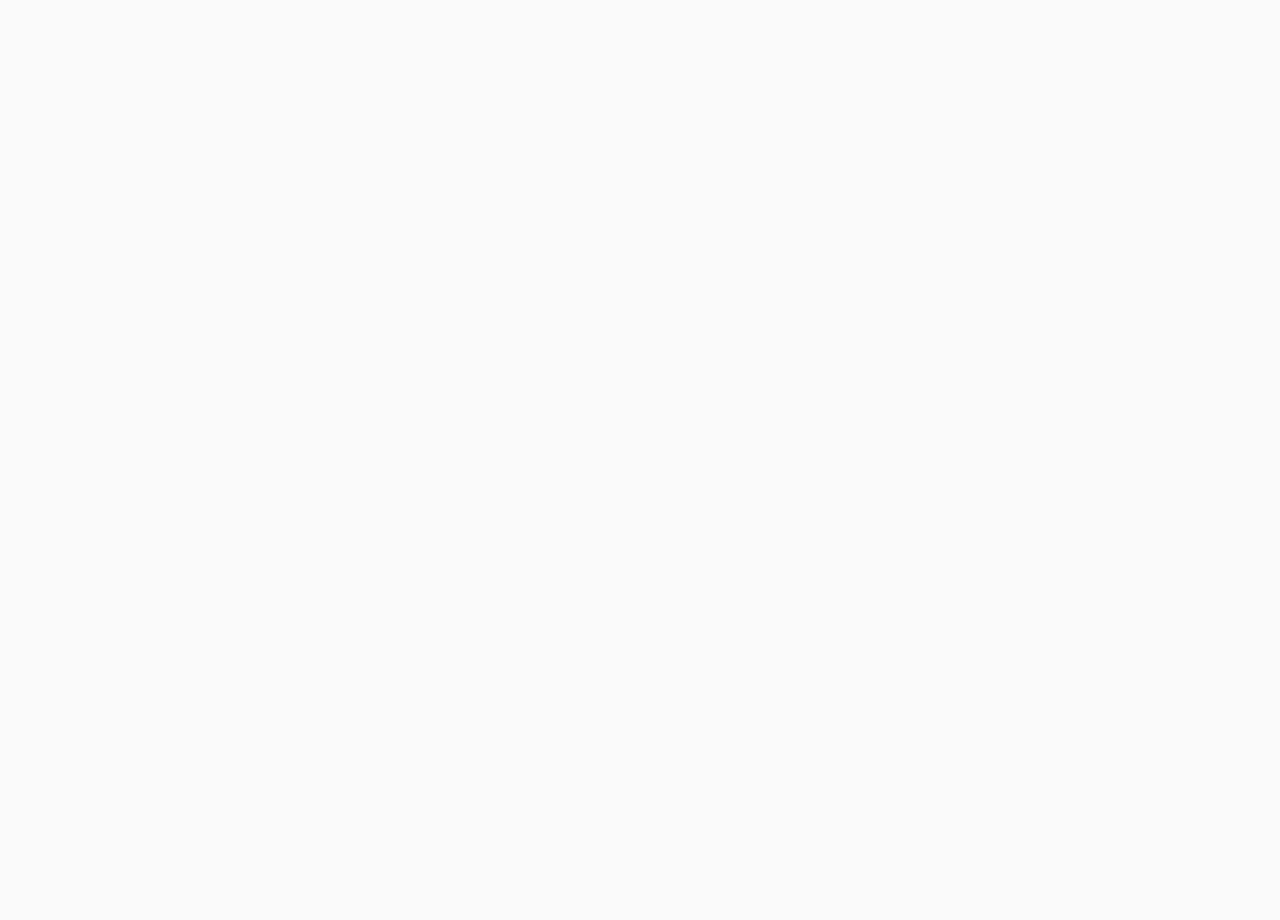
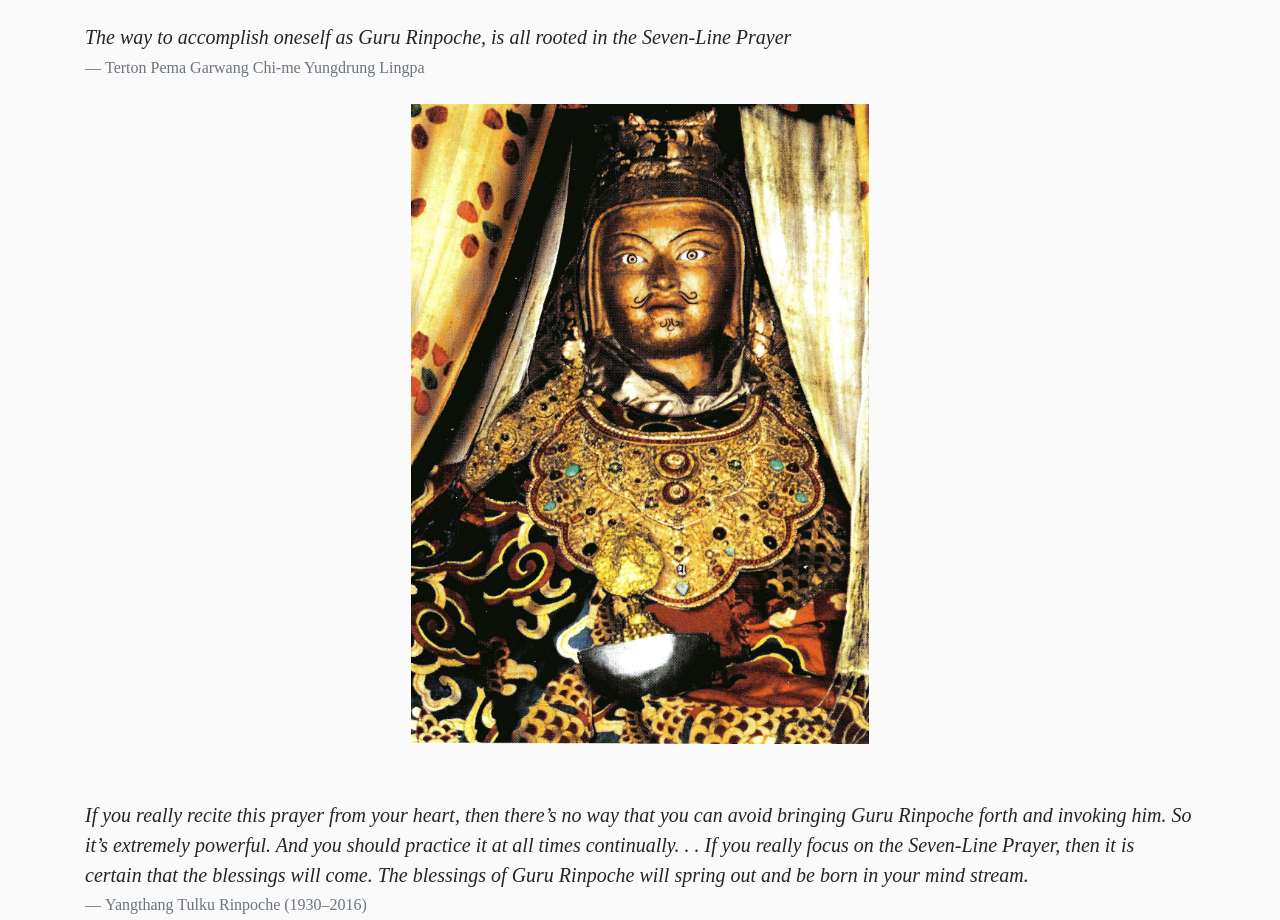
Before and after one commit to christianflorez/seven-line, a React (Create React App) app: page / in a window 1280 px wide. Shown: the part 2712-3632 px from the top of the page. Before the commit the page ends 2774 px from the top, so only its background shows below. Built offline with nearby package versions, Linux system fonts and the light colour scheme; a web font is replaced by a local one.

Commit message:
add missing content

```diff
--- a/src/screens/Home.js
+++ b/src/screens/Home.js
@@ -107,6 +107,24 @@ function Home() {
         <S.CenterContainer>
           <img src="/images/prayer.jpg" alt="Seven Line Prayer" />
         </S.CenterContainer>
+        <Quote author="Terton Pema Garwang Chi-me Yungdrung Lingpa">
+          The way to accomplish oneself as Guru Rinpoche, is all rooted in the
+          Seven-Line Prayer
+        </Quote>
+        <S.CenterContainer>
+          <S.Thangka
+            src="/images/looks_like_me.jpg"
+            alt="Looks Like Me Guru Rinpoche Statue"
+          />
+        </S.CenterContainer>
+        <Quote author="Yangthang Tulku Rinpoche (1930–2016)">
+          If you really recite this prayer from your heart, then there’s no way
+          that you can avoid bringing Guru Rinpoche forth and invoking him. So
+          it’s extremely powerful. And you should practice it at all times
+          continually. . . If you really focus on the Seven-Line Prayer, then it
+          is certain that the blessings will come. The blessings of Guru
+          Rinpoche will spring out and be born in your mind stream.
+        </Quote>
       </Container>
     </>
   );
```
Also changed, not shown: public/images/looks_like_me.jpg (added).
